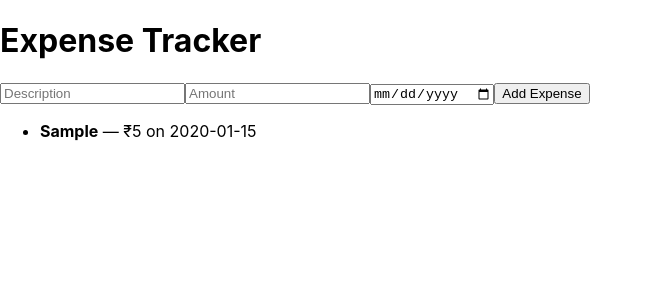
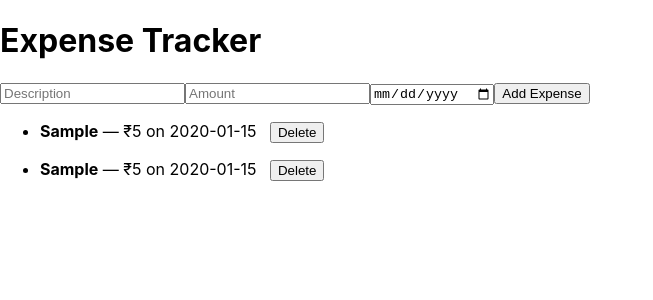
Before and after one commit to fancy-thunder/expense-tracker, a React (Create React App) app: page / in a window 1280 px wide. Both pictures are taken after typing "Sample", "5", "2020-01-15" into the empty fields and a click on the button "Add Expense". Shown: the top 300 px of the page, without its empty margins (0-653 px from the left). Built offline with nearby package versions, Linux system fonts and the light colour scheme.

Commit message:
Added the delete logic in ExpenseList
Added the delete logic in the ExpenseList but facing some bugs

```diff
--- a/src/App.js
+++ b/src/App.js
@@ -8,6 +8,10 @@ function App() {
   const handleAddExpense = (expense) => {
     setExpenses([expense, ...expenses]);
   };
+
+  const handleDeleteExpense = (id) => {
+    setExpenses(expenses.filter((expense) => expense.id !== id));
+  };
   return (
     <div>
       <header>
@@ -16,6 +20,10 @@ function App() {
       <main>
         <ExpenseForm onAddExpense={handleAddExpense} />
         <ExpenseList expenses={expenses} />
+        <ExpenseList
+          expenses={expenses}
+          onDeleteExpense={handleDeleteExpense}
+        />
       </main>
     </div>
   );
--- a/src/components/ExpenseList.js
+++ b/src/components/ExpenseList.js
@@ -1,6 +1,6 @@
 import React from "react";
 
-function ExpenseList({ expenses }) {
+function ExpenseList({ expenses, onDeleteExpense }) {
   if (expenses.length === 0) {
     return <p>No expenses yet.</p>;
   }
@@ -11,6 +11,12 @@ function ExpenseList({ expenses }) {
         <li key={expense.id}>
           <strong>{expense.description}</strong> — ₹{expense.amount} on{" "}
           {expense.date}
+          <button
+            style={{ marginLeft: "1em" }}
+            onClick={() => onDeleteExpense(expense.id)}
+          >
+            Delete
+          </button>
         </li>
       ))}
     </ul>
```
